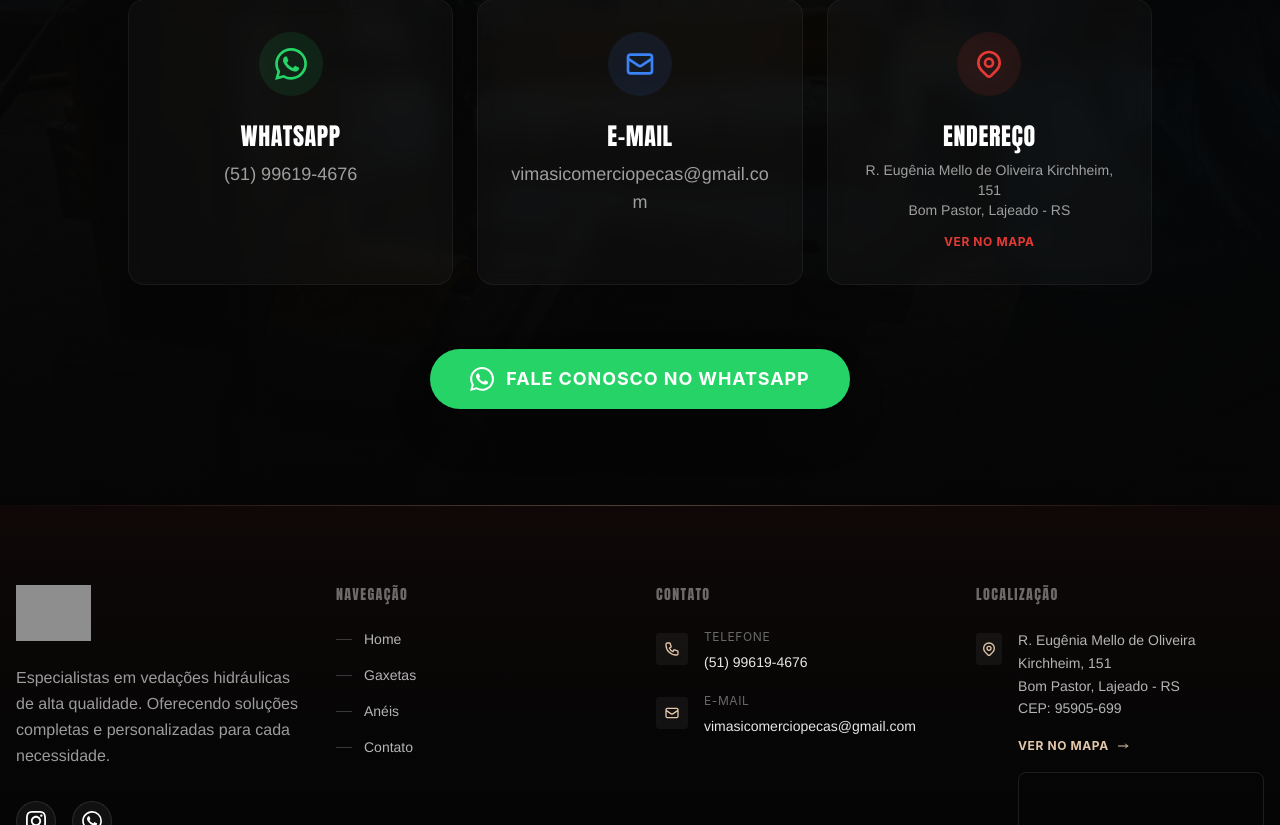
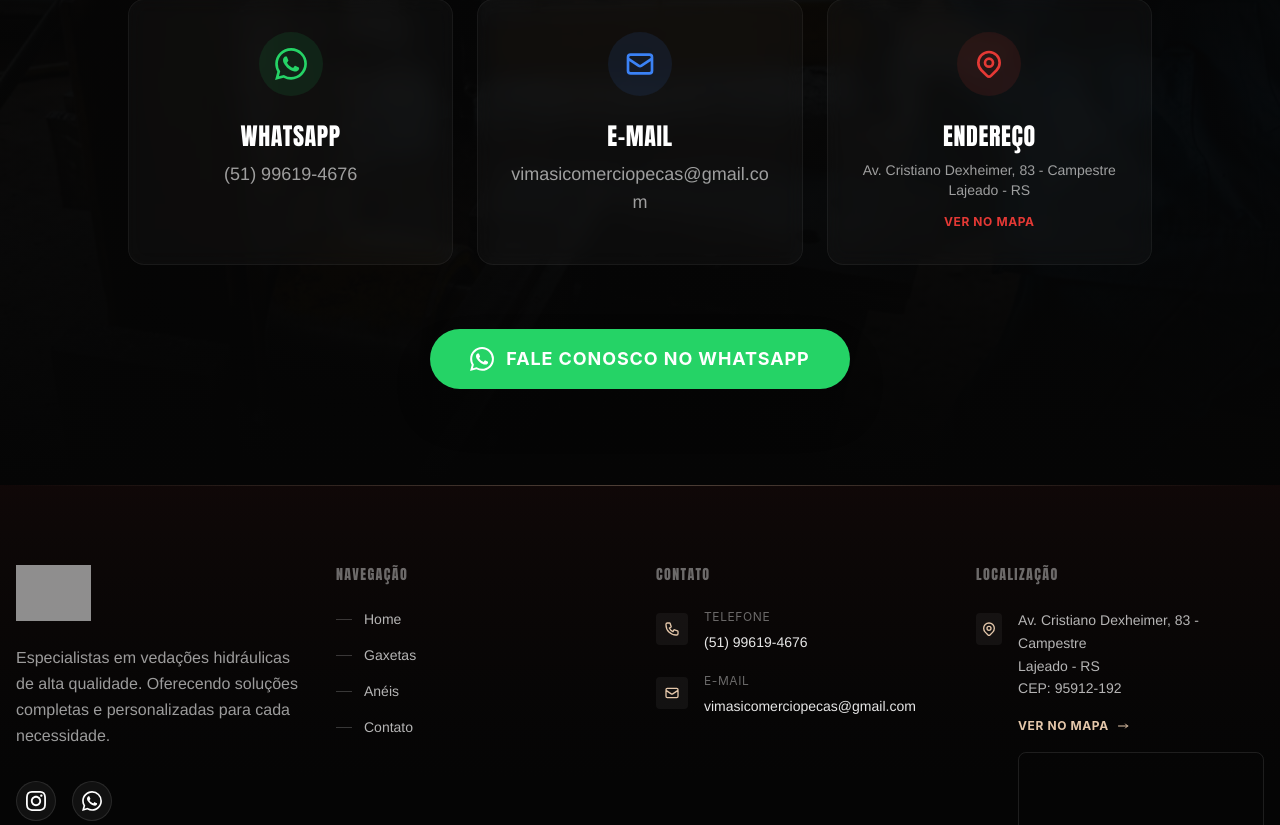
Before and after one commit to Joao-Camilo-Mallmann/vimasi-vedacoes-vue, a Nuxt app: page /contato in a window 1280 px wide. Shown: the part 1915-2740 px from the top of the page. Built offline with nearby package versions, Linux system fonts and the light colour scheme; grey boxes are pictures that could not be loaded.

Commit message:
fix: update address details in footer, contact page, and configuration file

```diff
--- a/app/components/AppFooter.vue
+++ b/app/components/AppFooter.vue
@@ -192,9 +192,9 @@
             </div>
             <div>
               <p class="font-arimo mb-3 text-sm leading-relaxed text-white/70">
-                R. Eugênia Mello de Oliveira Kirchheim, 151<br />
-                Bom Pastor, Lajeado - RS<br />
-                CEP: 95905-699
+                Av. Cristiano Dexheimer, 83 - Campestre<br />
+                Lajeado - RS<br />
+                CEP: 95912-192
               </p>
               <a
                 href="https://maps.app.goo.gl/VQzXHJzPMdCavSP56"
@@ -225,7 +225,7 @@
                   id="gmap_canvas"
                   width="100%"
                   height="100%"
-                  src="https://maps.google.com/maps?q=R.+Eugênia+Mello+de+Oliveira+Kirchheim,+151,+Lajeado+-+RS&t=&z=15&ie=UTF8&iwloc=&output=embed"
+                  src="https://maps.google.com/maps?q=Av.+Cristiano+Dexheimer,+83,+Lajeado+-+RS&t=&z=15&ie=UTF8&iwloc=&output=embed"
                   frameborder="0"
                   scrolling="no"
                   marginheight="0"
--- a/app/pages/contato.vue
+++ b/app/pages/contato.vue
@@ -173,8 +173,8 @@
               Endereço
             </h3>
             <p class="font-arimo mb-2 text-sm text-white/60">
-              R. Eugênia Mello de Oliveira Kirchheim, 151<br />
-              Bom Pastor, Lajeado - RS
+              Av. Cristiano Dexheimer, 83 - Campestre<br />
+              Lajeado - RS
             </p>
             <span
               class="text-accent-red text-xs font-bold tracking-wider uppercase group-hover:underline"
--- a/nuxt.config.ts
+++ b/nuxt.config.ts
@@ -110,10 +110,10 @@ export default defineNuxtConfig({
             "email": "vimasicomerciopecas@gmail.com",
             "address": {
               "@type": "PostalAddress",
-              "streetAddress": "R. Eugênia Mello de Oliveira Kirchheim, 151",
+              "streetAddress": "Av. Cristiano Dexheimer, 83 - Campestre",
               "addressLocality": "Lajeado",
               "addressRegion": "RS",
-              "postalCode": "95905-699",
+              "postalCode": "95912-192",
               "addressCountry": "BR",
             },
             "geo": {
```
